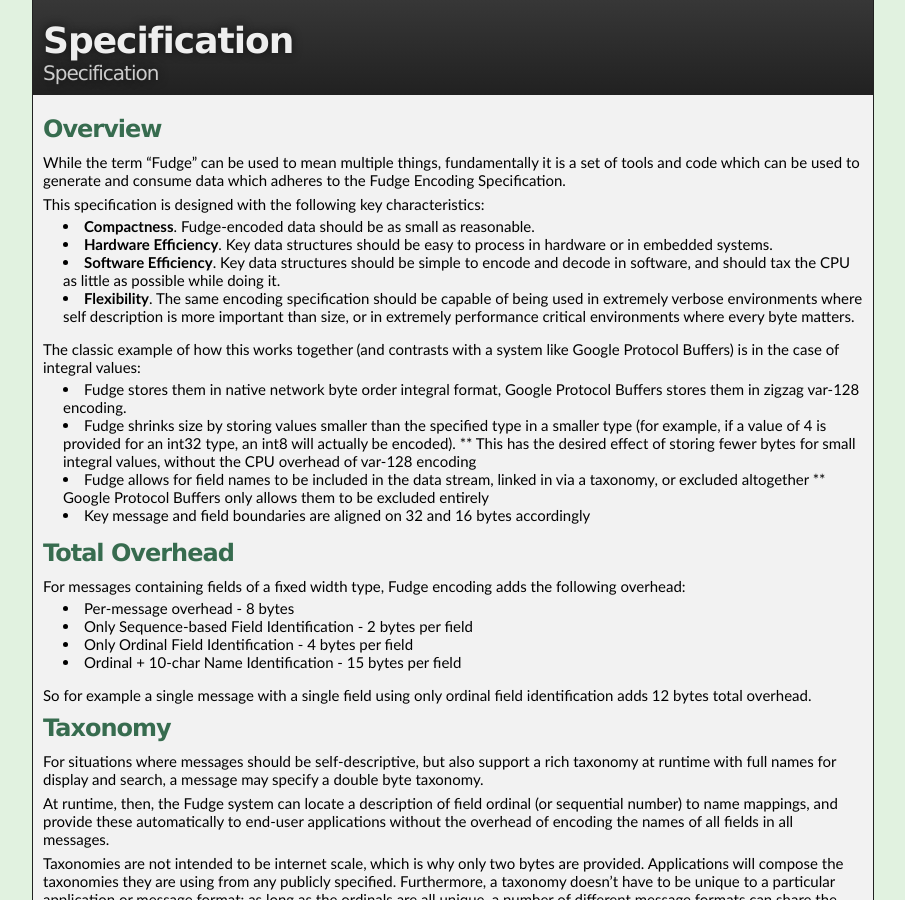
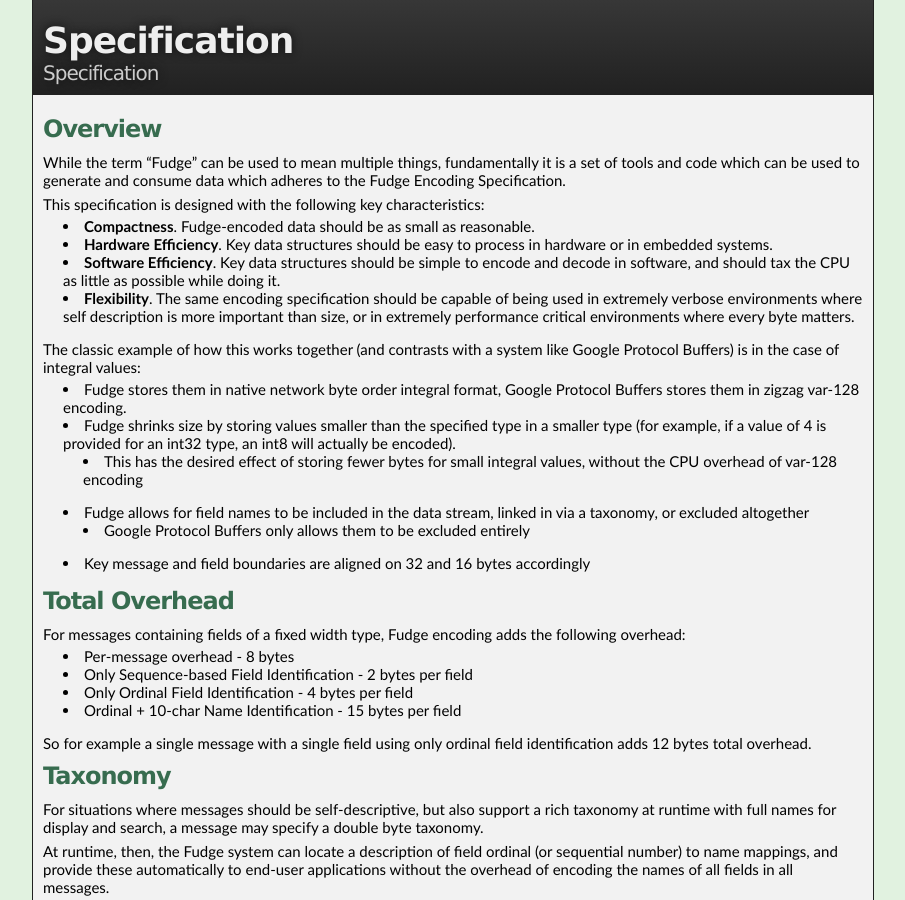
Before and after one commit to FudgeMsg/fudgemsg.github.io, a Jekyll site: the page built from docs/specification.md, in a window 1280 px wide and 900 px high. Shown: the whole window, without its empty margins (187-1092 px from the left). Built offline with Jekyll 4.4.1, drawn with Linux system fonts in a browser that asks for light colours.

Commit message:
New version of website

```diff
--- a/docs/specification.md
+++ b/docs/specification.md
@@ -24,9 +24,9 @@
 * Fudge stores them in native network byte order integral format, Google Protocol Buffers stores them in zigzag var-128 encoding.
 * Fudge shrinks size by storing values smaller than the specified type in a smaller type
 (for example, if a value of 4 is provided for an int32 type, an int8 will actually be encoded).
-** This has the desired effect of storing fewer bytes for small integral values, without the CPU overhead of var-128 encoding
+    * This has the desired effect of storing fewer bytes for small integral values, without the CPU overhead of var-128 encoding
 * Fudge allows for field names to be included in the data stream, linked in via a taxonomy, or excluded altogether
-** Google Protocol Buffers only allows them to be excluded entirely
+    * Google Protocol Buffers only allows them to be excluded entirely
 * Key message and field boundaries are aligned on 32 and 16 bytes accordingly
 
 
@@ -59,6 +59,7 @@
 ### Message Envelope
 
 Encoding a Fudge message involves writing two distinct elements:
+
 * A fixed-size Message Header, which contains processing directives for the message
 * A series of fields, terminated by a special field type
 
```
